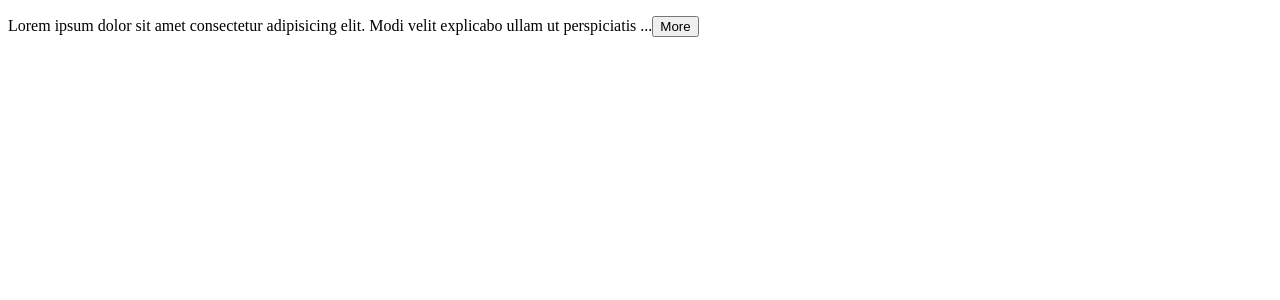
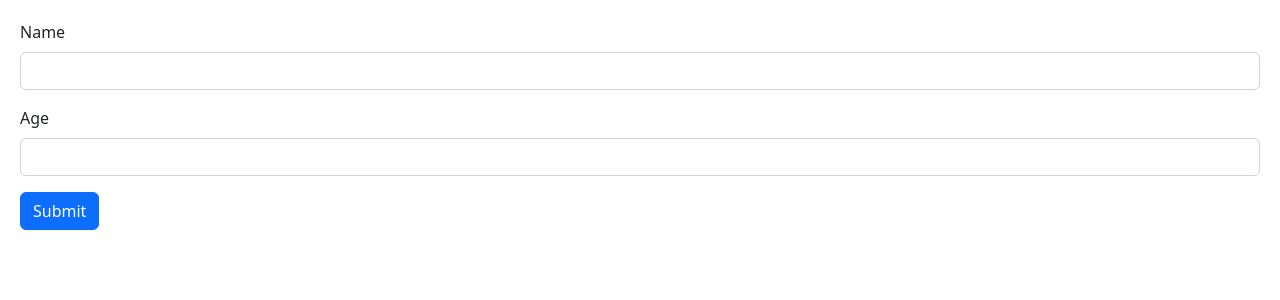
Before and after one commit to lcardoz/react-typescript-practice, a React (Vite) app: page / in a window 1280 px wide. Shown: the top 300 px of the page. Built offline with nearby package versions, Linux system fonts and the light colour scheme.

Commit message:
set up basic form

```diff
--- a/src/App.tsx
+++ b/src/App.tsx
@@ -1,13 +1,10 @@
-import ExpandableText from "./components/ExpandableText";
+import Form from "./components/Form";
 
 function App() {
 
   return (
     <>
-      <ExpandableText>
-        {/* // lorem100  generates 100 characters of lorem ipsum text*/}
-        Lorem ipsum dolor sit amet consectetur adipisicing elit. Modi velit explicabo ullam ut perspiciatis consectetur quasi dicta sit unde necessitatibus a repudiandae dignissimos officia, quod eos, corrupti nemo mollitia temporibus quibusdam blanditiis sunt ipsum sed! Dolores nam quisquam quas eos quasi, necessitatibus aliquam quis suscipit nostrum assumenda aspernatur sunt rerum. Consequatur esse alias, minima doloremque facilis nesciunt aspernatur nam voluptates voluptatem aperiam deserunt labore. Nam modi ipsa quis harum dolore magnam aut molestiae quam reprehenderit? Aliquam dolores voluptatum inventore cumque vitae sint voluptas veniam corporis totam, unde porro minima incidunt dicta illo non ratione. Expedita omnis eaque quia saepe cumque.
-      </ExpandableText>
+      <Form />
     </>
   );
 }
--- /dev/null
+++ b/src/components/Form.tsx
@@ -0,0 +1,22 @@
+const Form = () => {
+  return (
+    <form>
+      {/* shortcut to generate code: div.mb-3>label.form-label+input.form-control + tab */}
+      {/* mb-3= margin bottom-3 (utility class in bootstrap) */}
+      <div className="mb-3">
+        <label htmlFor="name" className="form-label">
+          Name
+        </label>
+        <input id="name" type="text" className="form-control" />
+      </div>
+      <div className="mb-3">
+        <label htmlFor="age" className="form-label">Age</label>
+        <input id="age" type="number" className="form-control" />
+      </div>
+      {/* shortcut to generate code: button.btn.btn-primary + tab */}
+      <button className="btn btn-primary" type="submit">Submit</button>
+    </form>
+  );
+};
+
+export default Form;
--- /dev/null
+++ b/src/index.css
@@ -0,0 +1,5 @@
+/* GLOBAL STYLES */
+
+body {
+  padding: 20px;
+}
--- a/src/main.tsx
+++ b/src/main.tsx
@@ -1,6 +1,8 @@
 import React from 'react'
 import ReactDOM from 'react-dom/client'
 import App from './App'
+import 'bootstrap/dist/css/bootstrap.css'
+import './index.css'
 
 ReactDOM.createRoot(document.getElementById('root') as HTMLElement).render(
   <React.StrictMode>
```
